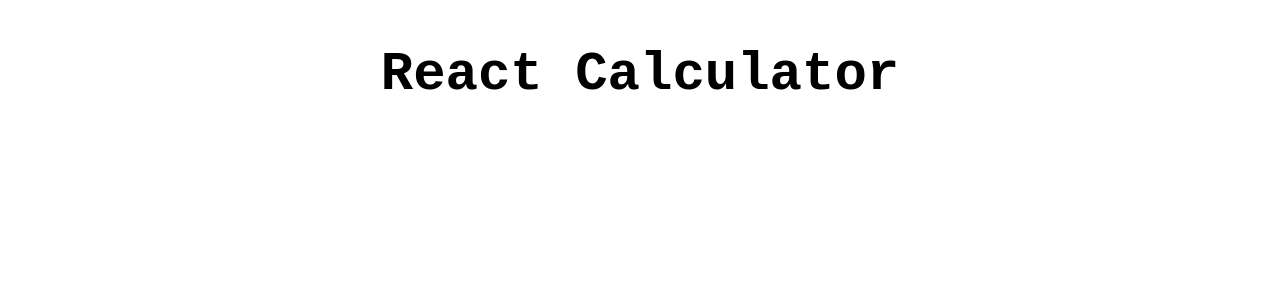
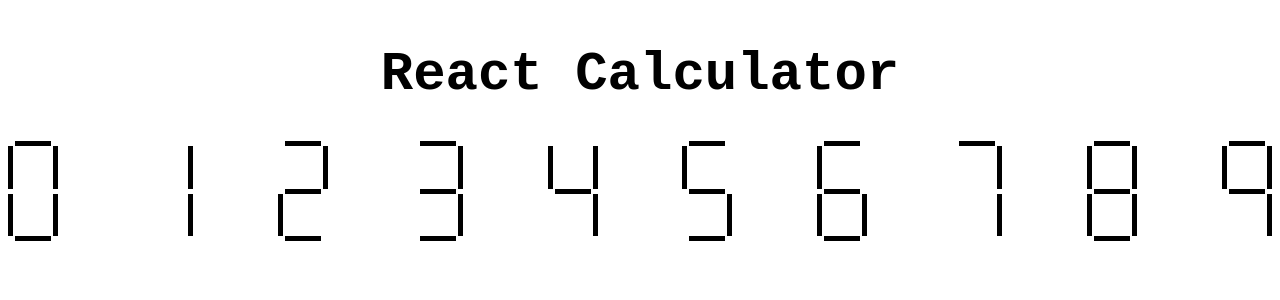
Before and after one commit to JordanDChappell/calculator-react, a React (Vite) app in the folder codebase/: page / in a window 1280 px wide. Shown: the top 300 px of the page. Built offline with nearby package versions, Linux system fonts and the light colour scheme; the HTML template or start-up script is replaced by a standard one.

Commit message:
feat(segments): all digits now displayed nicely in segments

```diff
--- a/codebase/src/App.css
+++ b/codebase/src/App.css
@@ -18,3 +18,8 @@ header {
   font-size: 3rem;
   font-weight: bold;
 }
+.center {
+  width: 100%;
+  display: flex;
+  justify-content: space-between;
+}
--- a/codebase/src/App.js
+++ b/codebase/src/App.js
@@ -1,12 +1,25 @@
 import React from 'react';
 
 import './App.css';
+import Segments from './Components/Calculator/Screen/Segments';
 
 const App = () => (
   <div className="app">
     <header>
       <h1 className="heading">React Calculator</h1>
     </header>
+    <div className="center">
+      <Segments symbol="0" height="100px" width="50px" />
+      <Segments symbol="1" height="100px" width="50px" />
+      <Segments symbol="2" height="100px" width="50px" />
+      <Segments symbol="3" height="100px" width="50px" />
+      <Segments symbol="4" height="100px" width="50px" />
+      <Segments symbol="5" height="100px" width="50px" />
+      <Segments symbol="6" height="100px" width="50px" />
+      <Segments symbol="7" height="100px" width="50px" />
+      <Segments symbol="8" height="100px" width="50px" />
+      <Segments symbol="9" height="100px" width="50px" />
+    </div>
   </div>
 );
 
--- a/codebase/src/Components/Calculator/Screen/Segments.js
+++ b/codebase/src/Components/Calculator/Screen/Segments.js
@@ -4,42 +4,39 @@ import styled from 'styled-components';
 
 /**
  * Look up which segments should be shown based on a given symbol type.
- * Segments are:
- * 0: Top centre     ---
- * 5: Top left      |___|    1: Top right
- * 4: Bottom left   |   |    2: Bottom right
- * 3: Bottom centre  ---
- * 6: Centre
  * @param {string} symbol
  */
 const lookupSymbol = (symbol) => {
   const symbols = {
-    0: [1, 0, 0, 0, 0, 0, 0],
-    1: [0, 1, 1, 0, 0, 0, 0],
-    2: [1, 1, 0, 1, 1, 0, 1],
-    3: [1, 1, 1, 1, 0, 0, 1],
-    4: [0, 1, 1, 0, 0, 1, 1],
-    5: [1, 0, 1, 1, 0, 1, 1],
-    6: [1, 0, 1, 1, 1, 1, 1],
-    7: [1, 1, 1, 0, 0, 0, 0],
-    8: [1, 1, 1, 1, 1, 1, 1],
-    9: [1, 1, 1, 0, 0, 0, 1],
-    '+': [0, 0, 0, 0, 0, 0, 0],
-    '-': [0, 0, 0, 0, 0, 0, 1],
-    '*': [0, 0, 0, 0, 0, 0, 0],
-    '/': [0, 0, 0, 0, 0, 0, 0],
+    //  0  1  2  3  4  5  6  7  8  9  10 11 12 13 14
+    //  0  ?  0  ?  0  ?  0  ?  0  ?  0  ?  0  ?  0
+    0: [0, 1, 0, 1, 0, 1, 0, 0, 0, 1, 0, 1, 0, 1, 0],
+    1: [0, 0, 0, 0, 0, 1, 0, 0, 0, 0, 0, 1, 0, 0, 0],
+    2: [0, 1, 0, 0, 0, 1, 0, 1, 0, 1, 0, 0, 0, 1, 0],
+    3: [0, 1, 0, 0, 0, 1, 0, 1, 0, 0, 0, 1, 0, 1, 0],
+    4: [0, 0, 0, 1, 0, 1, 0, 1, 0, 0, 0, 1, 0, 0, 0],
+    5: [0, 1, 0, 1, 0, 0, 0, 1, 0, 0, 0, 1, 0, 1, 0],
+    6: [0, 1, 0, 1, 0, 0, 0, 1, 0, 1, 0, 1, 0, 1, 0],
+    7: [0, 1, 0, 0, 0, 1, 0, 0, 0, 0, 0, 1, 0, 0, 0],
+    8: [0, 1, 0, 1, 0, 1, 0, 1, 0, 1, 0, 1, 0, 1, 0],
+    9: [0, 1, 0, 1, 0, 1, 0, 1, 0, 0, 0, 1, 0, 0, 0],
     default: new Error('Undefined symbol provided to Segments component'),
   };
 
   return symbols[symbol] || symbols.default;
 };
 
-const Container = styled.div``;
-const VerticalSegment = styled.div`
-  display: ${(props) => (props.visible ? 'block' : 'none')};
+const Container = styled.div`
+  display: grid;
+  grid-template-rows: 5% auto 5% auto 5%;
+  grid-template-columns: 10% auto 10%;
+  grid-column-gap: 2px;
+  height: ${(props) => props.height};
+  width: ${(props) => props.width};
 `;
-const HorizontalSegment = styled.div`
-  display: ${(props) => (props.visible ? 'block' : 'none')};
+const Segment = styled.div`
+  visibility: ${(props) => (props.visible ? 'visible' : 'hidden')};
+  background-color: ${(props) => props.colour ?? 'black'};
 `;
 
 /**
@@ -50,32 +47,20 @@ const HorizontalSegment = styled.div`
  * @param {number} props.width
  */
 const Segments = ({ symbol, colour, height, width }) => {
-  // determine position based on height and width
-  const horizontalHeight = height / 10;
-  const verticalHeight = height / 2;
-  const horizontalWidth = width / 10;
-
   // determine segments to show based on symbol
   const segs = lookupSymbol(symbol);
 
   return (
-    <Container>
+    <Container height={height} width={width}>
       {segs.map(
         (visible, index) =>
-          (index % 3 === 0 && (
-            <HorizontalSegment
-              height={horizontalHeight}
-              width={horizontalWidth}
+          (index % 2 === 0 && <div key={`${index}-${visible}`}></div>) || (
+            <Segment
+              key={`${index}-${visible}`}
+              colour={colour}
               visible={visible}
-            ></HorizontalSegment>
-          )) ||
-          (index % 3 !== 0 && (
-            <VerticalSegment
-              height={verticalHeight}
-              width={width}
-              visible={visible}
-            ></VerticalSegment>
-          ))
+            ></Segment>
+          )
       )}
     </Container>
   );
@@ -84,8 +69,8 @@ const Segments = ({ symbol, colour, height, width }) => {
 Segments.propTypes = {
   symbol: PropTypes.string.isRequired,
   colour: PropTypes.string,
-  height: PropTypes.number,
-  width: PropTypes.number,
+  height: PropTypes.string,
+  width: PropTypes.string,
 };
 
 export default Segments;
```
